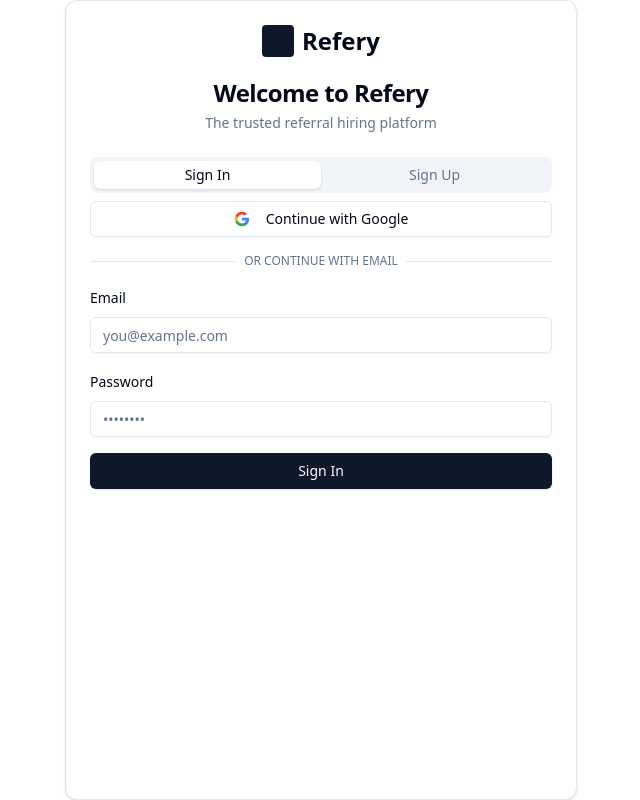
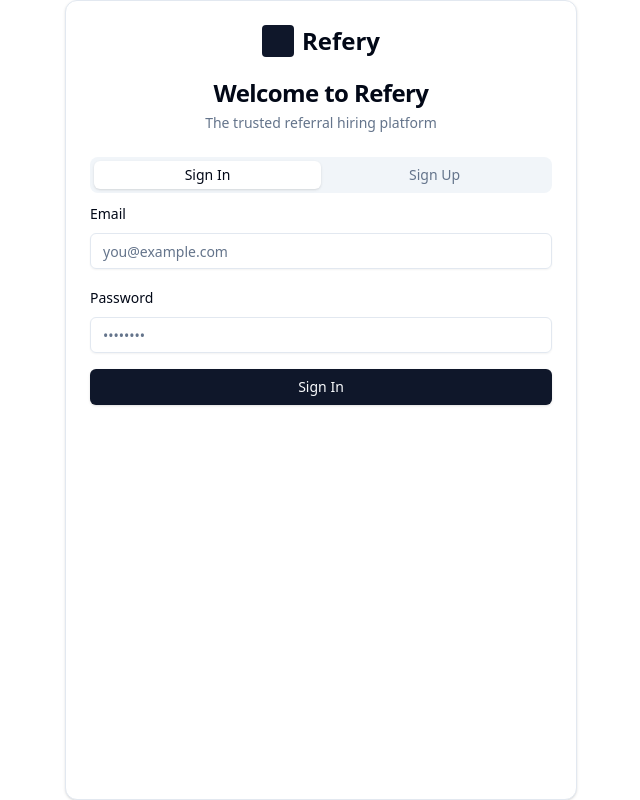
Before and after one commit to altanlabs/e33f1a-refery, a React (Vite) app: page /auth in a window 1280 px wide. Shown: the whole page, without its empty margins (319-959 px from the left). Built offline with nearby package versions, Linux system fonts and the light colour scheme.

Commit message:
Remove Google authentication

```diff
--- a/src/components/auth/AuthWrapper.tsx
+++ b/src/components/auth/AuthWrapper.tsx
@@ -19,7 +19,7 @@
   onSignUpSuccess,
   onError,
 }: AuthWrapperProps) {
-  const { signIn, signUp, signInWithGoogle } = useAuth();
+  const { signIn, signUp } = useAuth();
   const [loading, setLoading] = useState(false);
 
   // Sign In State
@@ -65,18 +65,6 @@
     }
   };
 
-  const handleGoogleSignIn = async () => {
-    setLoading(true);
-    try {
-      await signInWithGoogle();
-    } catch (error: any) {
-      console.error('Google sign in error:', error);
-      onError?.(error);
-      alert(error.message || 'Failed to sign in with Google');
-      setLoading(false);
-    }
-  };
-
   return (
     <Tabs defaultValue={defaultTab} className="w-full">
       <TabsList className="grid w-full grid-cols-2">
@@ -85,48 +73,7 @@
       </TabsList>
 
       <TabsContent value="signin">
-        <div className="space-y-4">
-          <Button
-            type="button"
-            variant="outline"
-            className="w-full"
-            onClick={handleGoogleSignIn}
-            disabled={loading}
-          >
-            <svg className="mr-2 h-4 w-4" viewBox="0 0 24 24">
-              <path
-                d="M22.56 12.25c0-.78-.07-1.53-.2-2.25H12v4.26h5.92c-.26 1.37-1.04 2.53-2.21 3.31v2.77h3.57c2.08-1.92 3.28-4.74 3.28-8.09z"
-                fill="#4285F4"
-              />
-              <path
-                d="M12 23c2.97 0 5.46-.98 7.28-2.66l-3.57-2.77c-.98.66-2.23 1.06-3.71 1.06-2.86 0-5.29-1.93-6.16-4.53H2.18v2.84C3.99 20.53 7.7 23 12 23z"
-                fill="#34A853"
-              />
-              <path
-                d="M5.84 14.09c-.22-.66-.35-1.36-.35-2.09s.13-1.43.35-2.09V7.07H2.18C1.43 8.55 1 10.22 1 12s.43 3.45 1.18 4.93l2.85-2.22.81-.62z"
-                fill="#FBBC05"
-              />
-              <path
-                d="M12 5.38c1.62 0 3.06.56 4.21 1.64l3.15-3.15C17.45 2.09 14.97 1 12 1 7.7 1 3.99 3.47 2.18 7.07l3.66 2.84c.87-2.6 3.3-4.53 6.16-4.53z"
-                fill="#EA4335"
-              />
-            </svg>
-            Continue with Google
-          </Button>
-
-          <div className="relative">
-            <div className="absolute inset-0 flex items-center">
-              <span className="w-full border-t" />
-            </div>
-            <div className="relative flex justify-center text-xs uppercase">
-              <span className="bg-background px-2 text-muted-foreground">
-                Or continue with email
-              </span>
-            </div>
-          </div>
-        </div>
-
-        <form onSubmit={handleSignIn} className="space-y-4 mt-4">
+        <form onSubmit={handleSignIn} className="space-y-4">
           <div className="space-y-2">
             <Label htmlFor="signin-email">Email</Label>
             <Input
--- a/src/contexts/AuthContext.tsx
+++ b/src/contexts/AuthContext.tsx
@@ -8,7 +8,6 @@
   loading: boolean;
   signUp: (email: string, password: string, userData?: { name?: string; role?: string }) => Promise<{ user: User | null; session: Session | null }>;
   signIn: (email: string, password: string) => Promise<{ user: User | null; session: Session | null }>;
-  signInWithGoogle: () => Promise<void>;
   signOut: () => Promise<void>;
 }
 
@@ -62,17 +61,6 @@
     return { user: data.user, session: data.session };
   };
 
-  const signInWithGoogle = async () => {
-    const { error } = await supabase.auth.signInWithOAuth({
-      provider: 'google',
-      options: {
-        redirectTo: `${window.location.origin}/`,
-      },
-    });
-
-    if (error) throw error;
-  };
-
   const signOut = async () => {
     const { error } = await supabase.auth.signOut();
     if (error) throw error;
@@ -84,7 +72,6 @@
     loading,
     signUp,
     signIn,
-    signInWithGoogle,
     signOut,
   };
 
```
